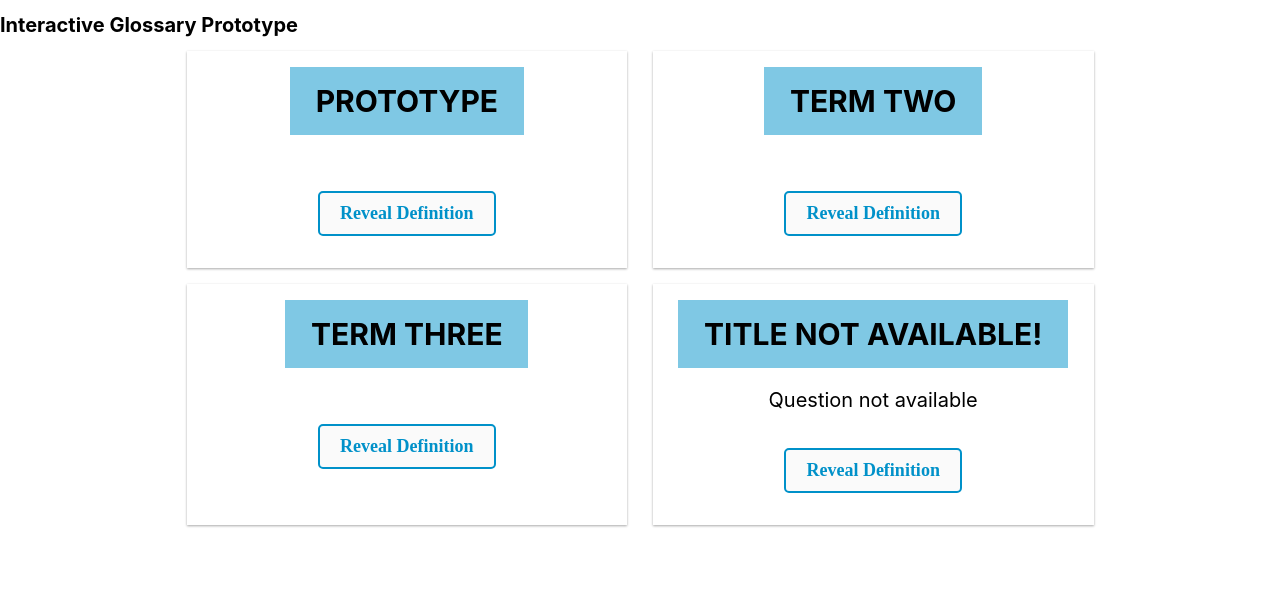
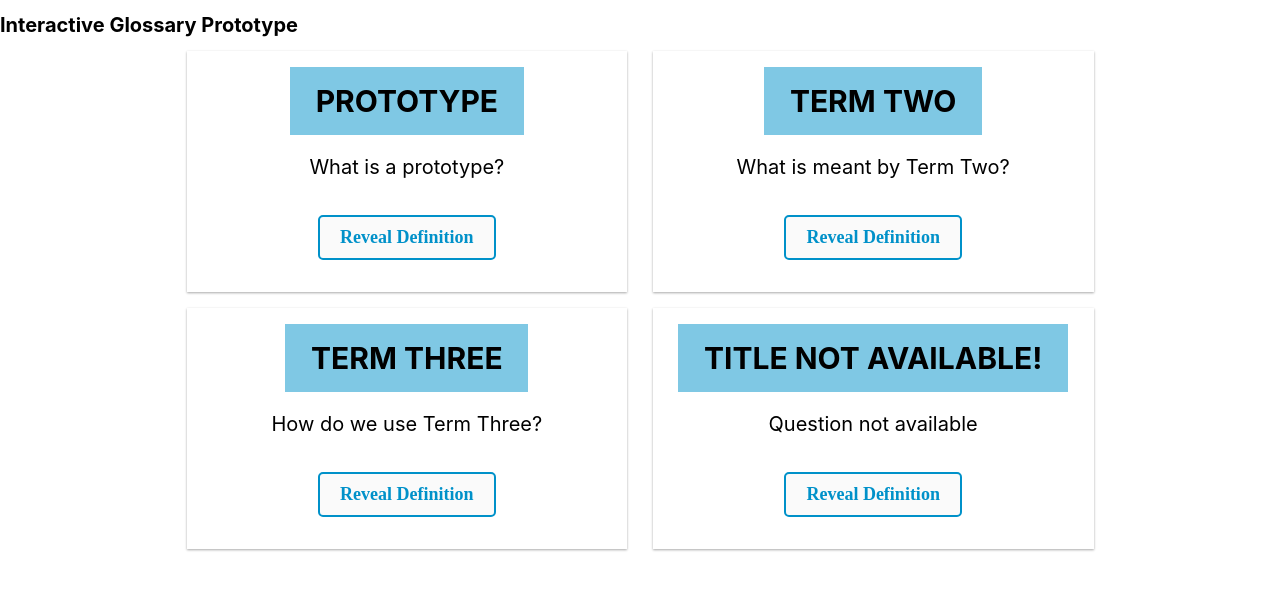
Before and after one commit to jonathanprozzi/interactive-glossary-prototype, a React (Create React App) app: page / in a window 1280 px wide. Shown: the top 590 px of the page. Built offline with nearby package versions, Linux system fonts and the light colour scheme.

Commit message:
removed the console.log from the toggle function

```diff
--- a/src/components/GlossaryCard.js
+++ b/src/components/GlossaryCard.js
@@ -10,7 +10,6 @@ class GlossaryCard extends React.Component {
   toggleQuestionState = e => {
     e.preventDefault();
     this.setState({ askingQuestion: !this.state.askingQuestion });
-    console.log(this.state.askingQuestion);
   };
 
   render() {
--- a/src/data.js
+++ b/src/data.js
@@ -2,20 +2,20 @@ export const terms = [
   {
     id: 1,
     title: "Prototype",
-    question: "",
+    question: "What is a prototype?",
     definition: "A prototype is a first model or version of something",
     img: "../src/mini-maker-prototype.jpg"
   },
   {
     id: 2,
     title: "Term Two",
-    question: "",
+    question: "What is meant by Term Two?",
     definition: "Term Two is the second item in this list"
   },
   {
     id: 3,
     title: "Term Three",
-    question: "",
+    question: "How do we use Term Three?",
     definition: "Term Three is the third item in this list"
   },
   {
```
